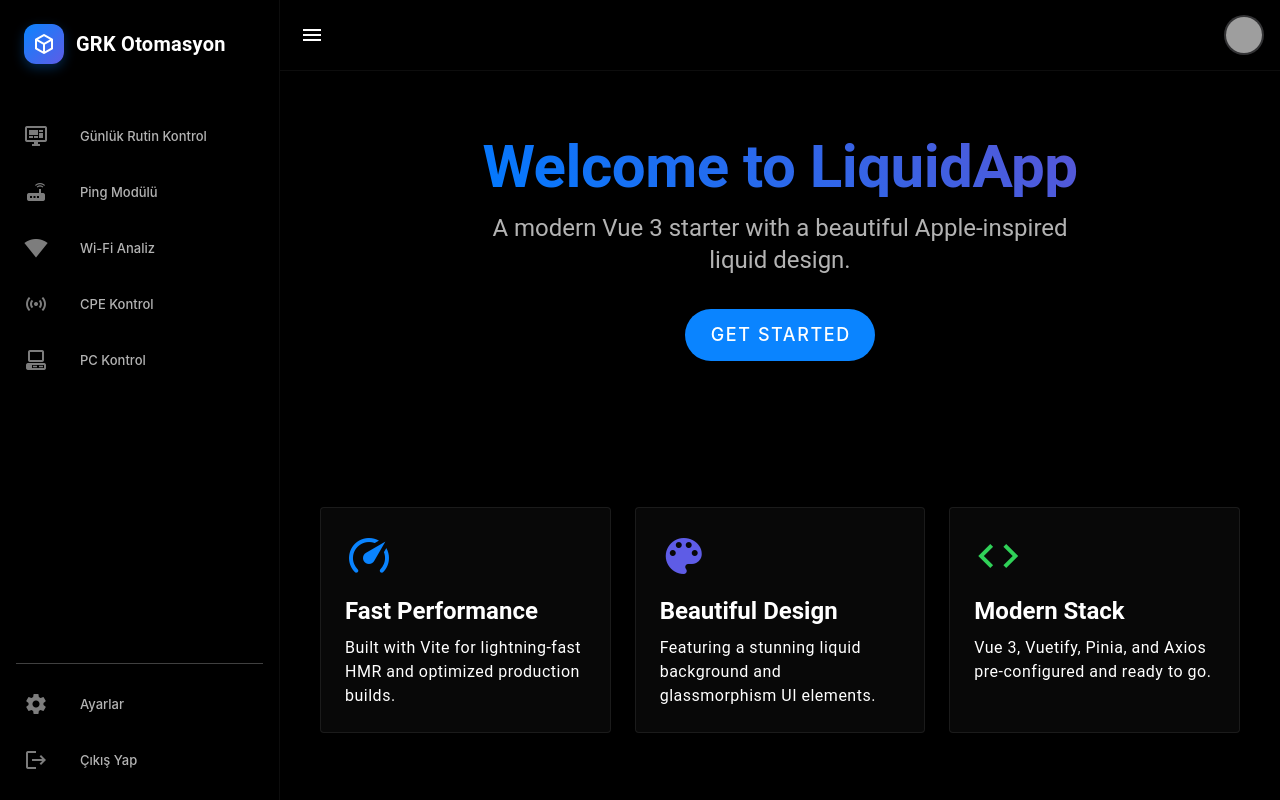
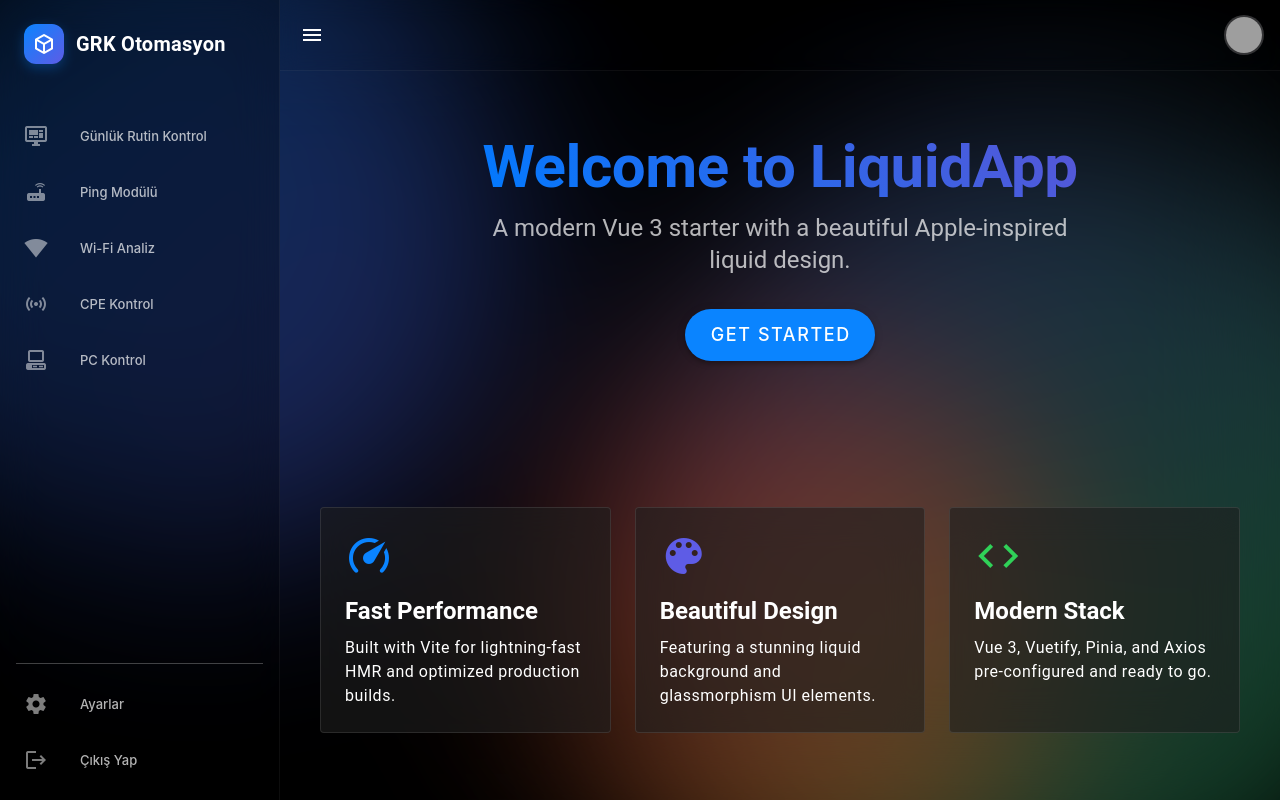
Before and after one commit to Aliimranatabey/grk-otomasyon, a Vue app: page / in a window 1280 px wide. Built offline with nearby package versions, Linux system fonts and the light colour scheme; grey boxes are pictures that could not be loaded.

Commit message:
feat: ana tema tamamen oluşturuldu.

```diff
--- a/src/App.vue
+++ b/src/App.vue
@@ -1,12 +1,17 @@
 <template>
-  <component :is="layout">
-    <router-view />
-  </component>
+  <v-app class="app-background">
+    <LiquidBackground />
+
+    <component :is="layout">
+      <router-view />
+    </component>
+  </v-app>
 </template>
 
 <script setup>
 import { computed, defineAsyncComponent } from 'vue'
 import { useRoute } from 'vue-router'
+import LiquidBackground from '@/components/ui/LiquidBackground.vue' // İçe aktarmayı unutma
 
 const route = useRoute()
 
@@ -15,3 +20,10 @@
   return defineAsyncComponent(() => import(`@/layouts/${layoutName}.vue`))
 })
 </script>
+
+<style>
+/* Vuetify'ın varsayılan arkaplanını şeffaf yapıyoruz ki alttaki Liquid görünsün */
+.v-application {
+  background: transparent !important;
+}
+</style>
--- a/src/assets/styles/main.scss
+++ b/src/assets/styles/main.scss
@@ -45,3 +45,23 @@
 ::-webkit-scrollbar-thumb:hover {
   background: rgba(0, 0, 0, 0.3);
 }
+
+/* Tüm kartlar için varsayılan glass efekti */
+.v-card {
+  background: rgba(255, 255, 255, 0.7) !important; /* Light mod için */
+  backdrop-filter: blur(20px);
+  -webkit-backdrop-filter: blur(20px);
+  border: 1px solid rgba(255, 255, 255, 0.3);
+}
+
+/* Dark mod için özelleştirme */
+.v-theme--dark .v-card {
+  background: rgba(30, 30, 30, 0.6) !important; /* Dark mod için yarı saydam */
+  border: 1px solid rgba(255, 255, 255, 0.1);
+}
+
+/* Vuetify arka planını kesin olarak kaldırmak için */
+.v-application, .v-application__wrap {
+  background: transparent !important;
+  background-color: transparent !important;
+}
--- a/src/layouts/DefaultLayout.vue
+++ b/src/layouts/DefaultLayout.vue
@@ -1,7 +1,5 @@
 <template>
   <v-app>
-    <LiquidBackground />
-
     <!-- Navigation Drawer -->
     <v-navigation-drawer
       v-model="drawer"
@@ -81,7 +79,6 @@
 import { ref } from 'vue'
 import { useAuthStore } from '@/store/auth'
 import { useRouter } from 'vue-router'
-import LiquidBackground from '@/components/ui/LiquidBackground.vue'
 import { mainMenuItems } from '@/router/menu'
 
 const drawer = ref(true)
--- a/src/views/LoginView.vue
+++ b/src/views/LoginView.vue
@@ -1,10 +1,5 @@
 <template>
   <div class="login-container">
-    <!-- Liquid Background Elements -->
-    <div class="liquid-shape shape-1"></div>
-    <div class="liquid-shape shape-2"></div>
-    <div class="liquid-shape shape-3"></div>
-
     <v-card class="login-card glass-effect" elevation="0">
       <div class="text-center mb-8">
         <h1 class="text-h4 font-weight-bold mb-2 app-title">GRK OTOMASYON</h1>
@@ -193,7 +188,7 @@
   display: flex;
   align-items: center;
   justify-content: center;
-  background-color: #050511; /* Default Dark */
+  background-color: transparent;
   color: white;
   overflow: hidden;
   font-family: 'Inter', sans-serif;
```
